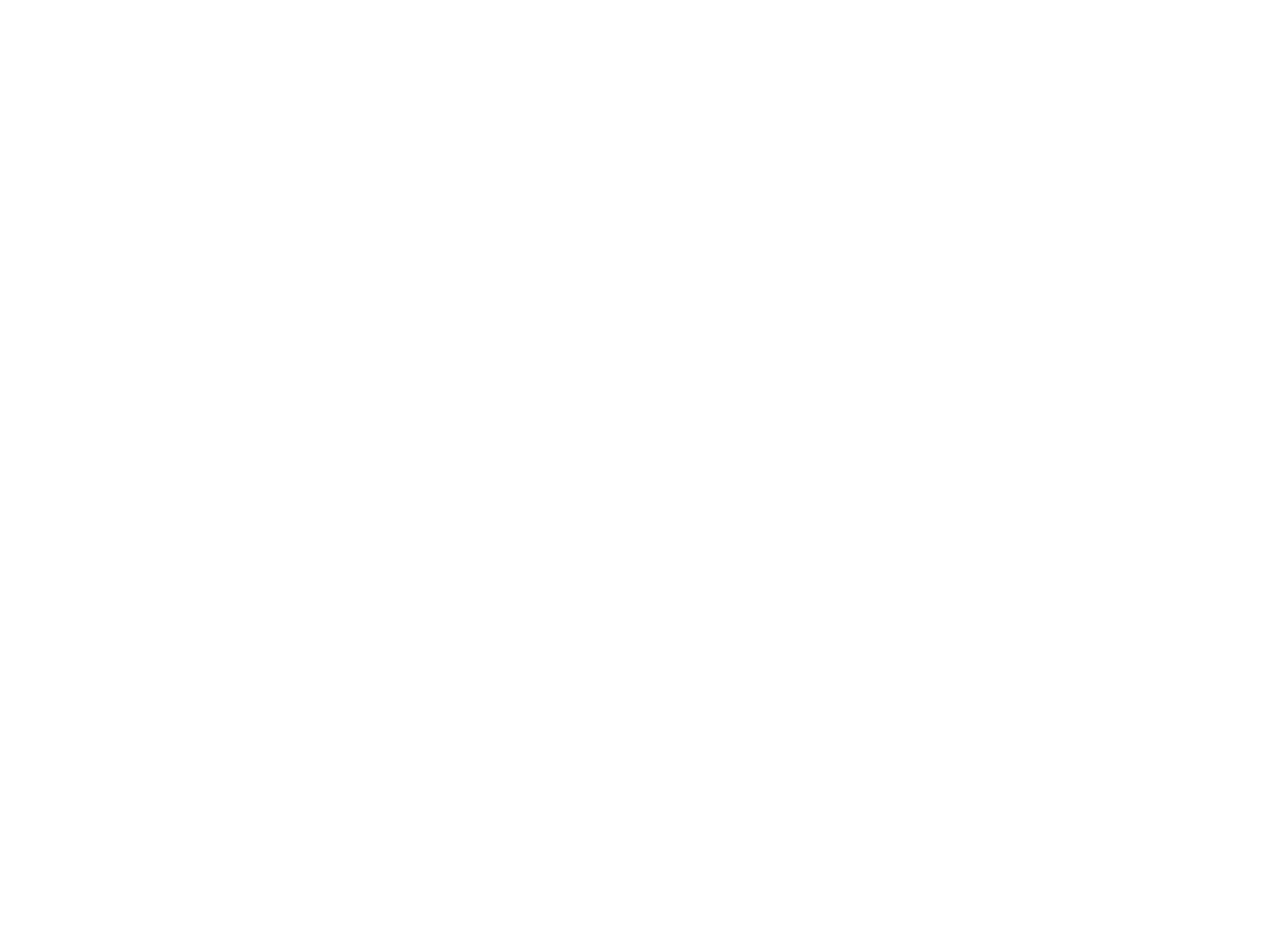
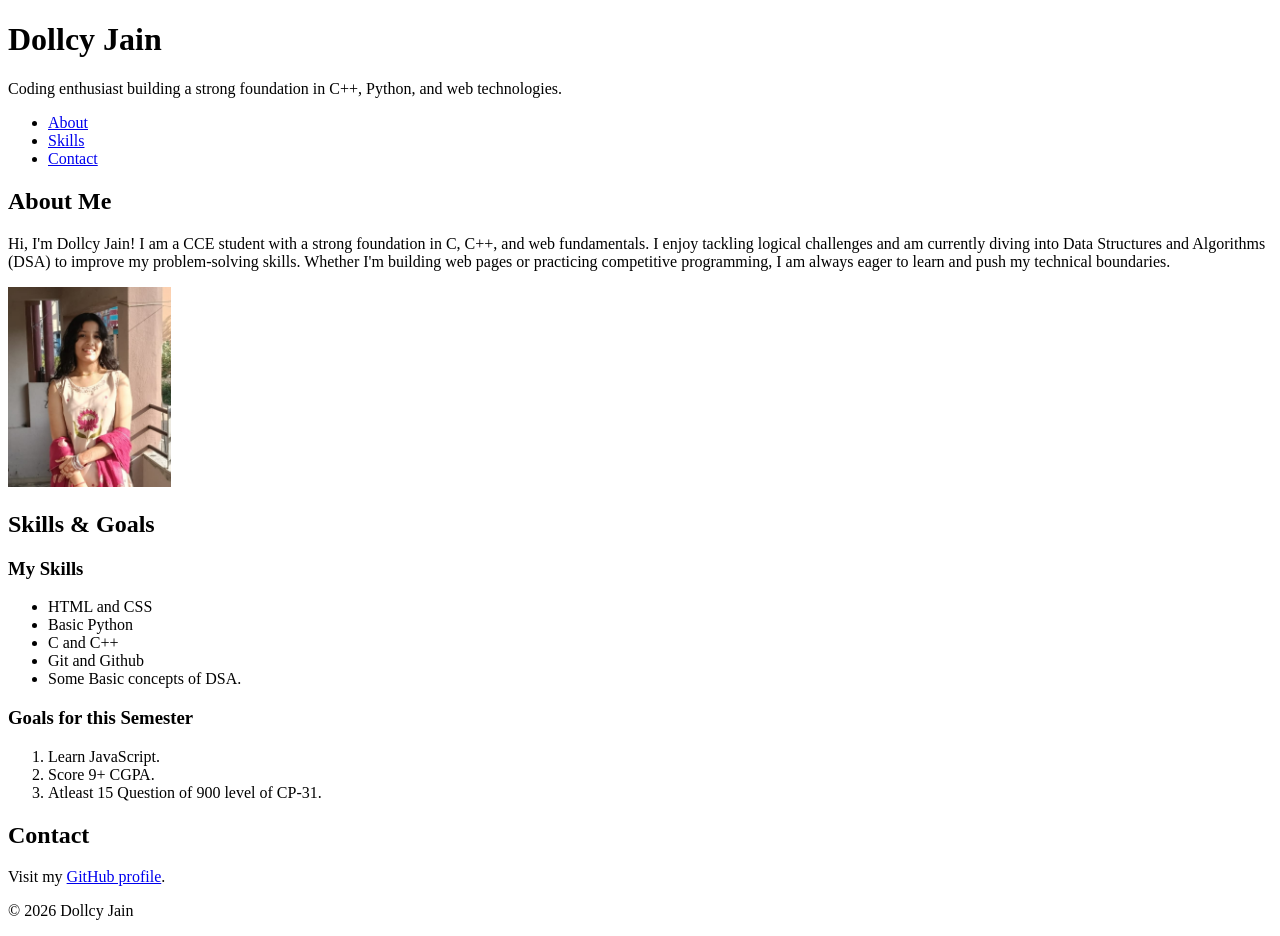
Before and after one commit to Dollcy-Jain/html-practice-dollcyJain, a plain HTML site: page index.html in a window 1280 px wide. Before the commit the page ends 800 px from the top, so only its background shows below. Drawn offline with Linux system fonts and the light colour scheme.

Commit message:
Add About, Skills and Contact

```diff
--- a/index.html
+++ b/index.html
@@ -5,6 +5,54 @@
     <title>HTML Practice</title>
 </head>
 <body>
+  <header>
+    <h1>Dollcy Jain</h1>
+    <p>Coding enthusiast building a strong foundation in C++, Python, and web technologies.</p>
+  </header>
 
+  <nav>
+    <ul>
+      <li><a href="#about">About</a></li>
+      <li><a href="#skills">Skills</a></li>
+      <li><a href="#contact">Contact</a></li>
+    </ul>
+  </nav>
+
+  <main>
+    <section id="about">
+      <h2>About Me</h2>
+      <p>Hi, I'm Dollcy Jain! I am a CCE student with a strong foundation in C, C++, and web fundamentals. I enjoy tackling logical challenges and am currently diving into Data Structures and Algorithms (DSA) to improve my problem-solving skills. Whether I'm building web pages or practicing competitive programming, I am always eager to learn and push my technical boundaries. </p>
+      <img src="image.jpeg" alt="A portrait of Dollcy Jain" height="200px">
+    </section>
+
+    <section id="skills">
+      <h2>Skills & Goals</h2>
+
+      <h3>My Skills</h3>
+      <ul>
+        <li>HTML and CSS</li>
+        <li>Basic Python</li>
+        <li>C and C++</li>
+        <li>Git and Github</li>
+        <li>Some Basic concepts of DSA.</li>
+      </ul>
+
+      <h3>Goals for this Semester</h3>
+      <ol>
+        <li>Learn JavaScript.</li>
+        <li>Score 9+ CGPA.</li>
+        <li>Atleast 15 Question of 900 level of CP-31.</li>
+      </ol>
+    </section>
+
+    <section id="contact">
+      <h2>Contact</h2>
+      <p>Visit my <a href="https://github.com/Dollcy-Jain" target="_blank">GitHub profile</a>.</p>
+    </section>
+  </main>
+
+  <footer>
+    <p>&copy; 2026 Dollcy Jain</p>
+  </footer>
 </body>
 </html>
```
Also changed, not shown: image.jpeg (added).
